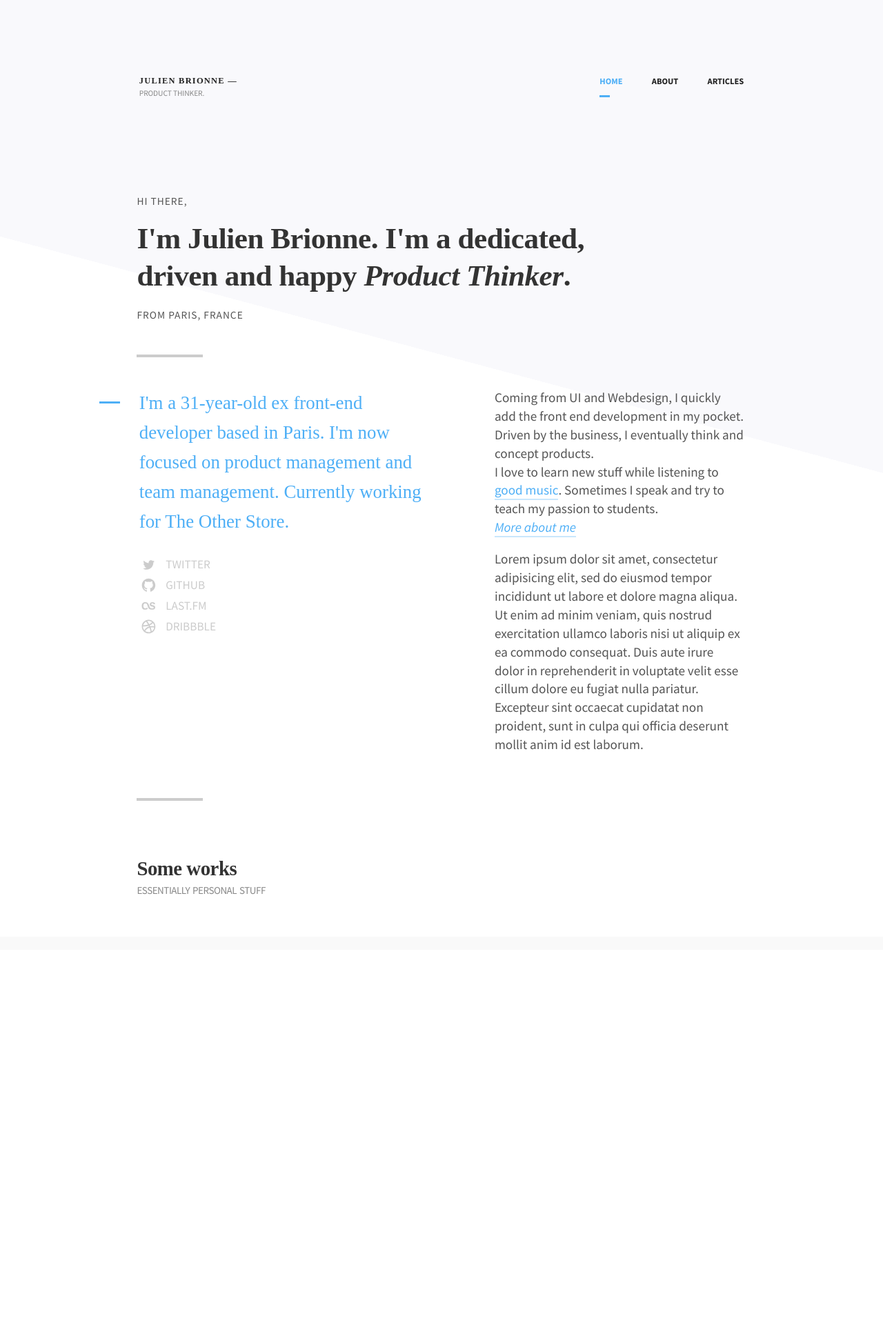
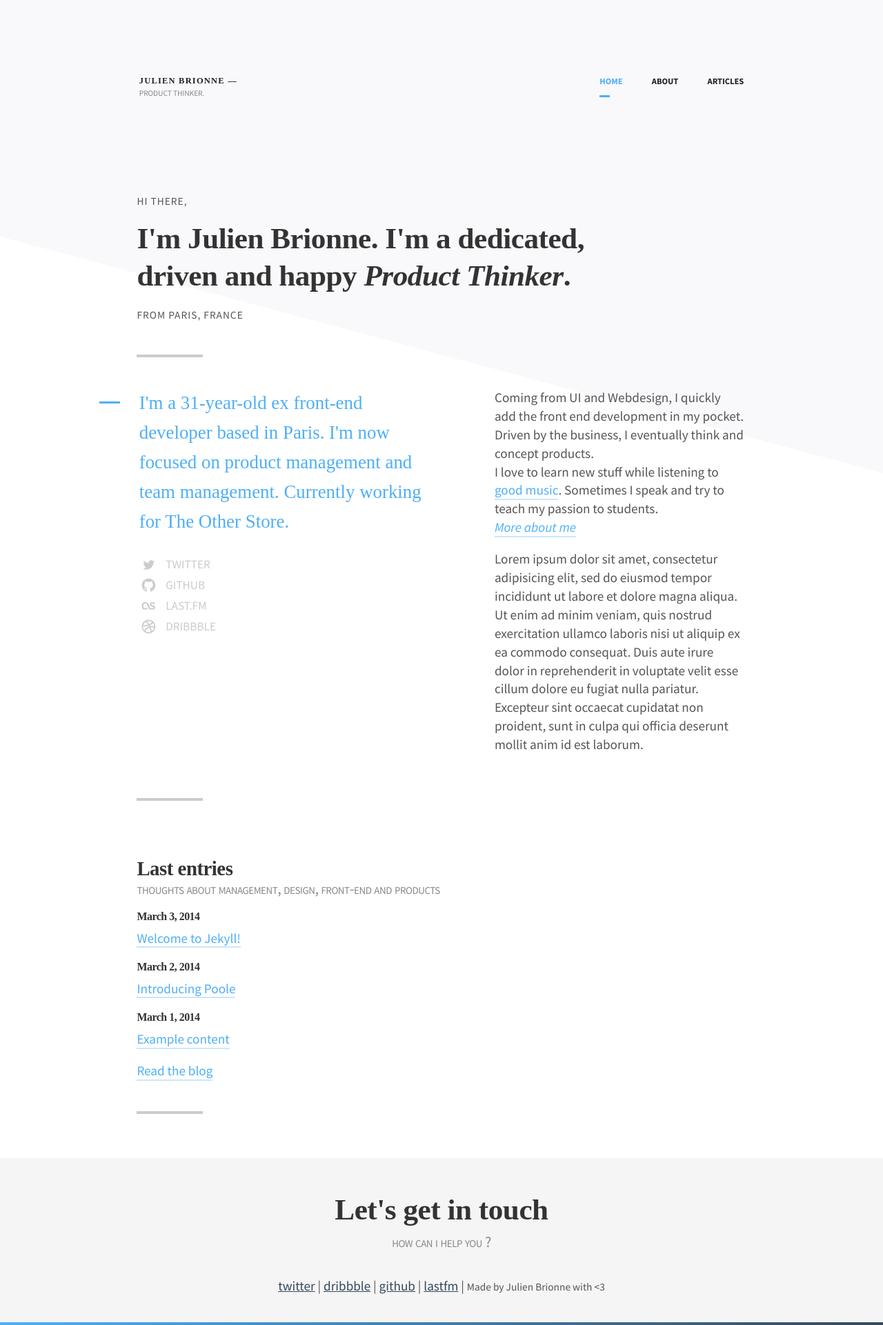
Before and after one commit to Akashrine/jbr-v3, a Jekyll site: the page built from src/index.html, in a window 1280 px wide. Shown: the whole page at 69% size. Built offline with Jekyll 4.4.1, drawn with Linux system fonts in a browser that asks for light colours; nearby versions of some CDN libraries; some web fonts are replaced; before the commit the page ends 1396 px from its top, so only the background shows below that.

Commit message:
some stuff

```diff
--- a/src/_includes/footer.html
+++ b/src/_includes/footer.html
@@ -1,5 +1,19 @@
-  <!-- JS -->
-  <!-- build:js /assets/javascript/all.min.js -->
-  <script src="//cdnjs.cloudflare.com/ajax/libs/jquery/2.1.3/jquery.min.js"></script>
-  <script src="/assets/javascript/javascript.js"></script>
-  <!-- endbuild -->
+<!-- JS -->
+<!-- build:js /assets/javascript/all.min.js -->
+<footer class="site-footer">
+    <section class="container center">
+        <h2>Let's get in touch</h2>
+        <h4 class="sans neg">How can I help you ?</h4>
+        <ul class="social-footer">
+            <li><a href="{{site.social.twitter}}">twitter</a> |</li>
+            <li><a href="{{site.social.dribbble}}">dribbble</a> |</li>
+            <li><a href="{{site.social.github}}">github</a> |</li>
+            <li><a href="{{site.social.lastfm}}">lastfm</a> |</li>
+            <small>Made by Julien Brionne with <3 </span>
+        </ul>
+    </section>
+    <figure class="bottom-gradient"></figure>
+</footer>
+<script src="//cdnjs.cloudflare.com/ajax/libs/jquery/2.1.3/jquery.min.js"></script>
+<script src="/assets/javascript/javascript.js"></script>
+<!-- endbuild -->
--- a/src/assets/javascript/javascript.js
+++ b/src/assets/javascript/javascript.js
@@ -23,38 +23,10 @@ window.onload = function() {
         }
     }
 
-    // Get Dribbble Shots
-    $(function() {
-
-        // Cache vars
-        var $gallery = $('.shots');
-        // Dribbble API shizzz
-        var token = '0aa61b7b92b51893973673b0e824256f1971612714fabc47a9609bf4cc0dce70';
-        var url = 'https://api.dribbble.com/v1/users/akashrine/shots?access_token=' + token;
-
-        // Grab Dribbble popular
-        $.getJSON(url, function(data) {
-
-            $.each(data, function(index, shot) {
-                if (index > 3) return false;
-                var thumb = shot.images.teaser,
-                    full = shot.images.hidpi || shot.images.normal,
-                    html_url = shot.images.html_url;
-
-                var item = $('<li class="item" data-full="' + full + '"><a href="' + html_url + '"><img src="' + full + '" /></a></li>');
-
-                $gallery.append(item);
-
-            });
-
-
-        });
-
-    });
 
     // Get Instagram photos
     var token = '1241846.5a75dba.762408d8526b4652939cd2f53ffd50d6',
-    num_photos = 10;
+    num_photos = 8;
 
 $.ajax({
     url: 'https://api.instagram.com/v1/users/self/media/recent',
--- a/src/assets/stylesheets/style.css
+++ b/src/assets/stylesheets/style.css
@@ -585,6 +585,13 @@ pre code {
 .serif {
   font-family: "Source Serif Pro", serif; }
 
+.center {
+  text-align: center;
+  margin: inherit auto; }
+
+.neg {
+  margin-top: -.75rem; }
+
 /*----------  table  ----------*/
 table {
   width: 100%;
@@ -647,6 +654,24 @@ body {
       max-width: 50rem;
       margin: 0 auto;
       padding: 1rem 2rem; } }
+
+.grid {
+  display: -webkit-box;
+  display: -webkit-flex;
+  display: -ms-flexbox;
+  display: flex;
+  -webkit-flex-flow: row wrap;
+      -ms-flex-flow: row wrap;
+          flex-flow: row wrap; }
+
+.grid > * {
+  -webkit-flex-basis: 10em;
+      -ms-flex-preferred-size: 10em;
+          flex-basis: 10em;
+  -webkit-box-flex: 1;
+  -webkit-flex-grow: 1;
+      -ms-flex-positive: 1;
+          flex-grow: 1; }
 
 /*=====  End of Base  ======*/
 .hll {
@@ -946,6 +971,27 @@ body {
 /*==============================
 =            Footer            =
 ==============================*/
+.site-footer {
+  position: relative;
+  background-color: #f5f5f5;
+  padding-top: 1.5rem; }
+  .site-footer .social-footer {
+    list-style: none;
+    margin-top: 1.5rem; }
+    .site-footer .social-footer li {
+      display: inline-block; }
+      .site-footer .social-footer li a {
+        color: #34495e; }
+  .site-footer .bottom-gradient {
+    position: absolute;
+    bottom: 0;
+    width: 100%;
+    height: 0.2rem;
+    background-image: -webkit-linear-gradient(left, #4eaff6 0%, #34495e 100%);
+    background-image: linear-gradient(to right, #4eaff6 0%, #34495e 100%);
+    margin: 0;
+    padding: 0; }
+
 /*=====  End of Footer  ======*/
 /*----------  Components  ----------*/
 /*==========================================
@@ -1097,13 +1143,18 @@ ul.social li {
       text-transform: lowercase; }
 
 /*----------  Dribbble  ----------*/
-.shots {
-  list-style: none; }
-  .shots li {
+.insta {
+  list-style: none;
+  margin: 0; }
+  .insta li {
     width: 25%;
-    display: inline-block; }
-    .shots li img {
-      width: 100%; }
+    display: inline-block;
+    margin: 0; }
+    .insta li img {
+      width: 100%;
+      max-width: 100%;
+      vertical-align: middle;
+      margin: 0; }
 
 /*=====  End of Homepage  ======*/
 /*============================
--- a/src/index.html
+++ b/src/index.html
@@ -35,16 +35,21 @@ title: Home
 </article>
 <hr />
 </section>
+<section class="container">
+    <header>
+        <h3>Last entries</h3>
+        <h4 class="sans">Thoughts about management, design, front-end and products</h4>
+    </header>
+    {% for post in site.posts limit:6 %}
+        <article class="post-listing__single">
+            <h5>{{ post.date | date:'%B %-d, %Y' }}</h5>
+            <p class="h2"><a href="{{ post.url }}">{{ post.title }}</a></p>
+        </article>
+    {% endfor %}
+    <aside><p><a href="/blog">Read the blog</a></p></h5></aside>
+    <hr />
+</section>
 
 <section>
-    <header class="container">
-        <h3>Some works</h3>
-        <h4 class="sans">Essentially personal stuff</h4>
-    </header>
-    <ul class="shots"></ul>
     <ul class="insta"></ul>
-    <!-- Lightbox -->
-    <div class="lightbox" >
-      <figure></figure>
-    </div>
 </section>
```
Also changed, not shown: src/assets/scss/base/_base.scss (+20 -0 lines), src/assets/scss/pages/_home.scss (+6 -1 lines), src/assets/scss/partials/_footer.scss (+26 -1 lines).
